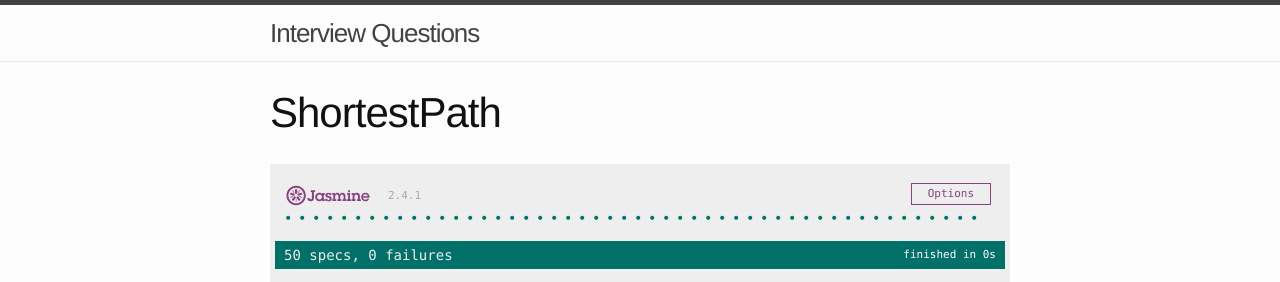
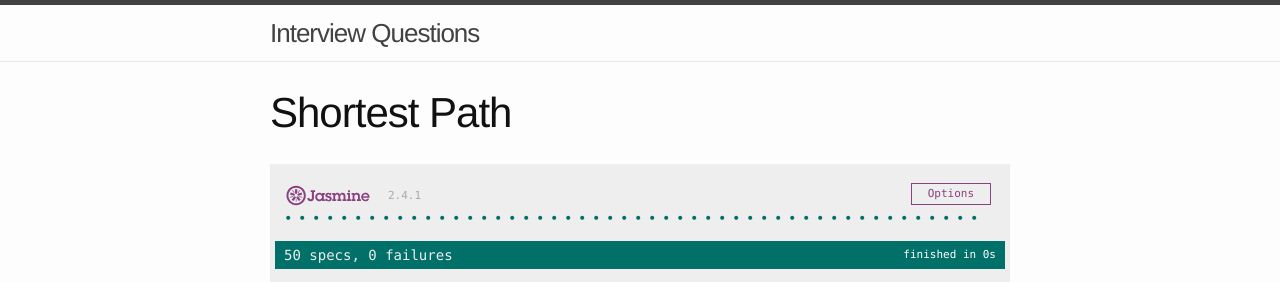
Before and after one commit to dting/interviewqs, a Jekyll site: the page built from shortestpath/tests.md, in a window 1280 px wide and 900 px high. Shown: the top 282 px of the window. Built offline with Jekyll 4.4.1, drawn with Linux system fonts in a browser that asks for light colours.

```diff
--- a/shortestpath/tests.md
+++ b/shortestpath/tests.md
@@ -1,6 +1,6 @@
 ---
 layout: jasmine
-problem: ShortestPath
+problem: Shortest Path
 spec: ShortestPathSpec
 src: ShortestPath
 ---
```
Also changed, not shown: shortestpath/index.md (+1 -1 lines).
